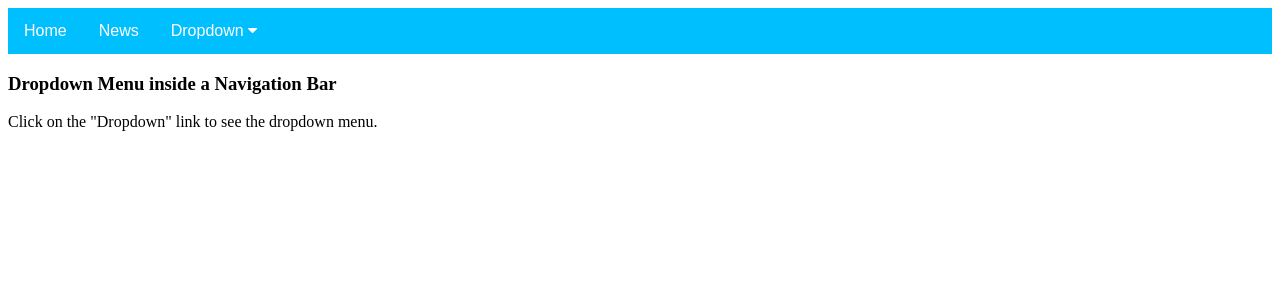
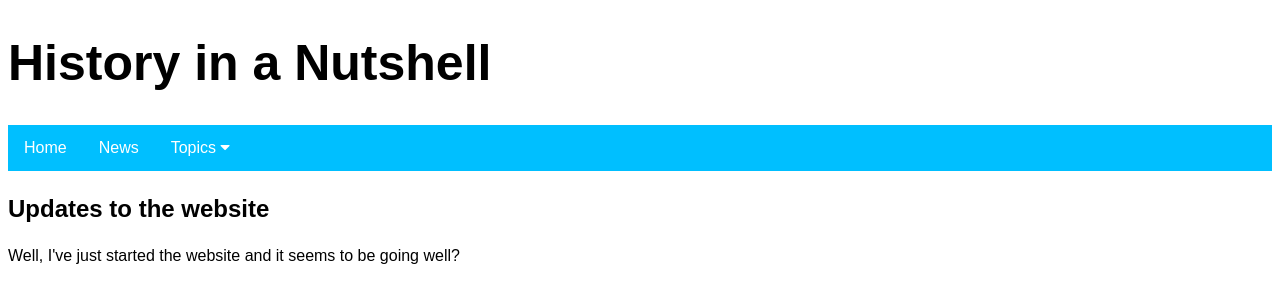
Before and after one commit to JamesCoste11o/History-in-a-Nutshell, a plain HTML site: page Index.html in a window 1280 px wide. Drawn offline with Linux system fonts and the light colour scheme.

Commit message:
Made changes
- changed text on body
- changed 'dropdown' button to topics
- changed links in dropdown to topic

```diff
--- a/HomePageStyle.css
+++ b/HomePageStyle.css
@@ -1,3 +1,5 @@
+
+
 .navbar {
   overflow: hidden;
   background-color: #00BFFF;
@@ -59,3 +61,22 @@
 .show {
   display: block;
 }
+
+head{
+  background-color: #F1FBFF;
+}
+header h1{
+  color: black;
+  font-family: Arial, Helvetica, sans-serif;
+  font-size: 50px;
+
+}
+
+body{
+  background-color: white;
+  font-family: Arial, Helvetica, sans-serif;
+}
+
+body h3{
+  font-size: 24px;
+}
--- a/Index.html
+++ b/Index.html
@@ -1,32 +1,35 @@
 <!DOCTYPE html>
 <html>
 <head>
+  <title>History in a Nutshell</title>
     <meta name="viewport" content="width=device-width, initial-scale=1">
     <link rel="stylesheet" href="https://cdnjs.cloudflare.com/ajax/libs/font-awesome/4.7.0/css/font-awesome.min.css">
     <link rel="stylesheet" type="text/css" href="HomePageStyle.css">
     <script type="text/javascript" src="HomePageScript.js"></script>
 </head>
 <body>
-
+<header>
+    <h1>History in a Nutshell</h1>
+</header>
 <div class="navbar">
   <a href="#home">Home</a>
   <a href="#news">News</a>
   <div class="dropdown">
-  <button class="dropbtn" onclick="myFunction()">Dropdown
+  <button class="dropbtn" onclick="myFunction()">Topics
     <i class="fa fa-caret-down"></i>
   </button>
   <div class="dropdown-content" id="myDropdown">
-    <a href="#">Link 1</a>
-    <a href="#">Link 2</a>
-    <a href="#">Link 3</a>
+    <a href="#">Topic 1</a>
+    <a href="#">Topic 2</a>
+    <a href="#">Topic 3</a>
   </div>
   </div>
 </div>
 
 
 
-<h3>Dropdown Menu inside a Navigation Bar</h3>
-<p>Click on the "Dropdown" link to see the dropdown menu.</p>
+<h3>Updates to the website</h3>
+<p>Well, I've just started the website and it seems to be going well?</p>
 
 
 </body>
```
Also changed, not shown: Images/Declaration_of_arbroath.jpg (added).
